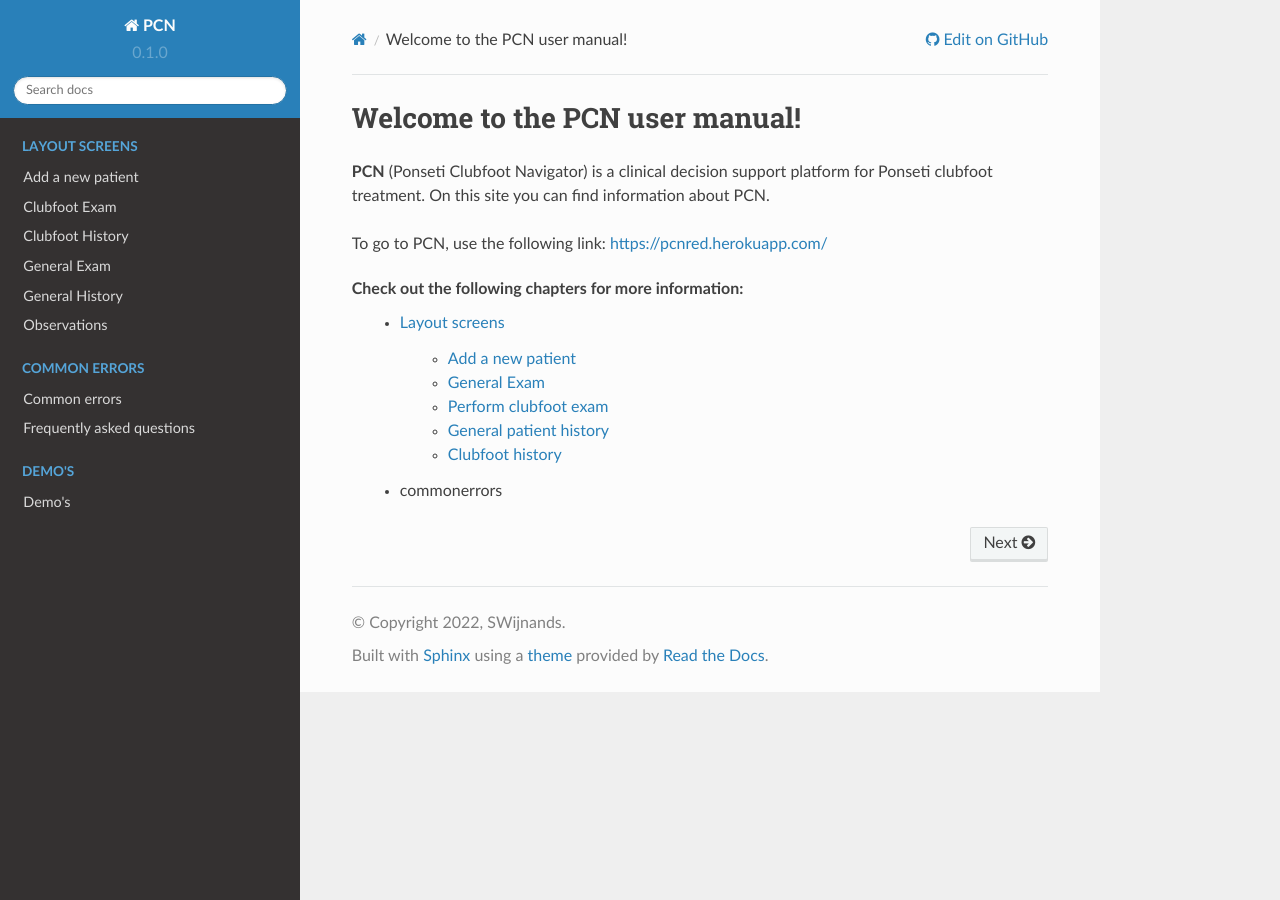
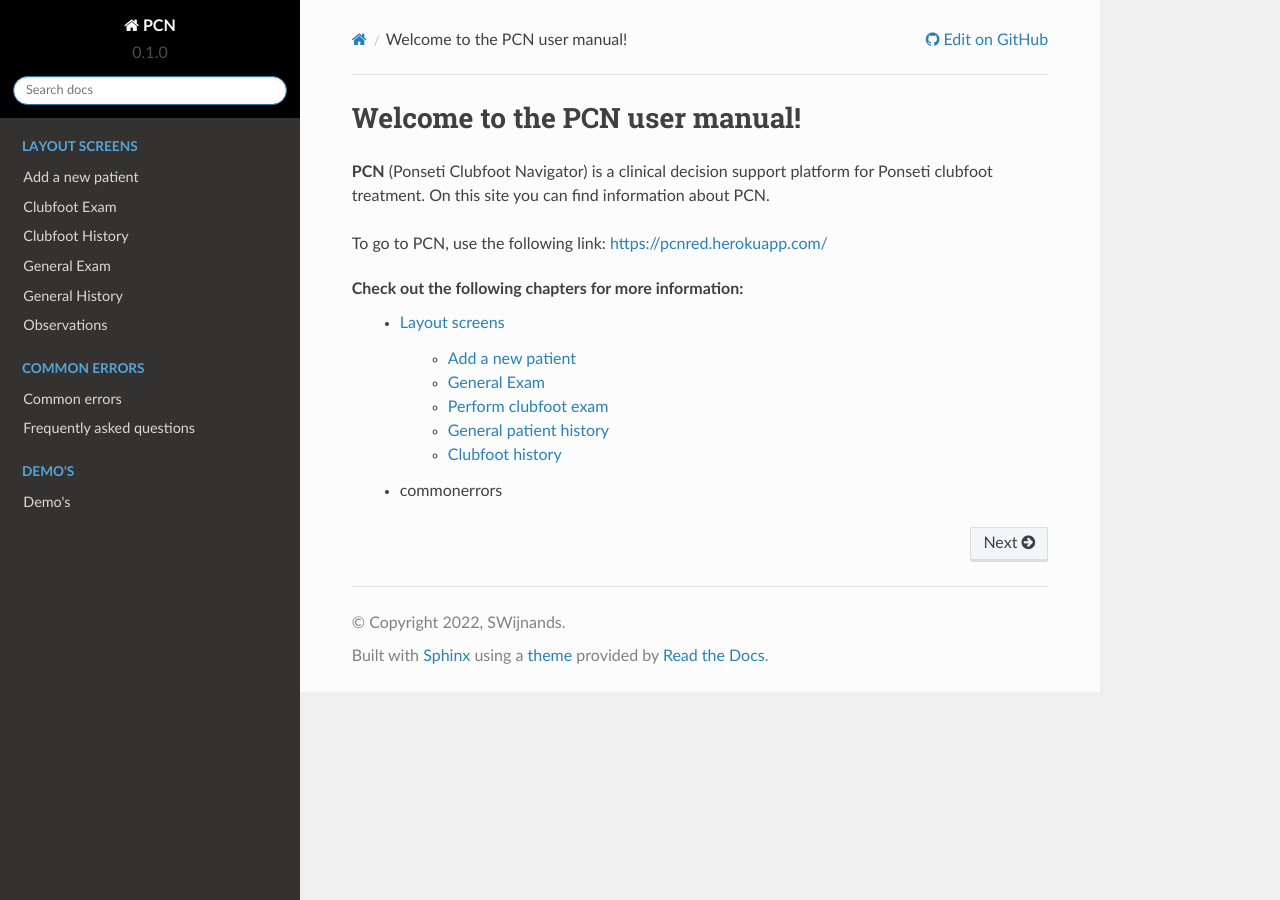
Before and after one commit to SWijnands01/PCN, a Sphinx documentation site: the page built from docs/source/index.rst, in a window 1280 px wide. Built offline with Sphinx 7.4.7 and the Read the Docs theme 2.0.0, drawn with Linux system fonts in a browser that asks for light colours.

Commit message:
Update conf.py

```diff
--- a/docs/source/conf.py
+++ b/docs/source/conf.py
@@ -32,9 +32,11 @@
 html_theme = 'sphinx_rtd_theme'
 html_logo = '../Logo.jpg'
 
-# html_theme_options = {
-#    'style_nav_header_background': 'black',
-# }
+html_theme_options = {
+    'style_nav_header_background': 'black',
+    #Toc options
+    'sticky_navigation': True,
+ }
 
 html_context = {
   'display_github': True,
```
